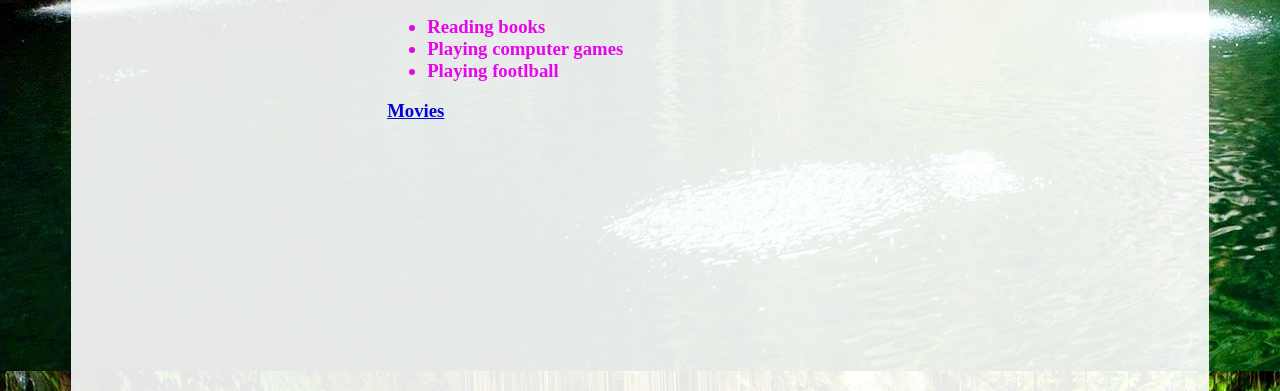
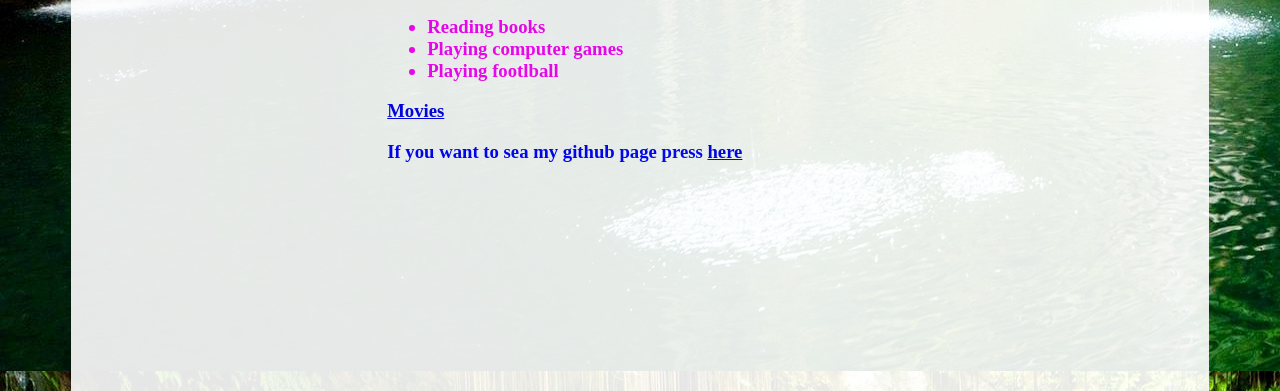
Before and after one commit to inha007/inha007.github.io, a plain HTML site: page index.html in a window 1280 px wide. Shown: the part 709-1100 px from the top of the page. Drawn offline with Linux system fonts and the light colour scheme.

Commit message:
Change in html file

```diff
--- a/index.html
+++ b/index.html
@@ -44,6 +44,7 @@ body {
   </ul>
 
   <a href="Movies.html"> Movies </a>
+ <p> If you want to sea my github page press <a href="inha007.github.io">here</a></p>
   </div>
   </body>
 
```
